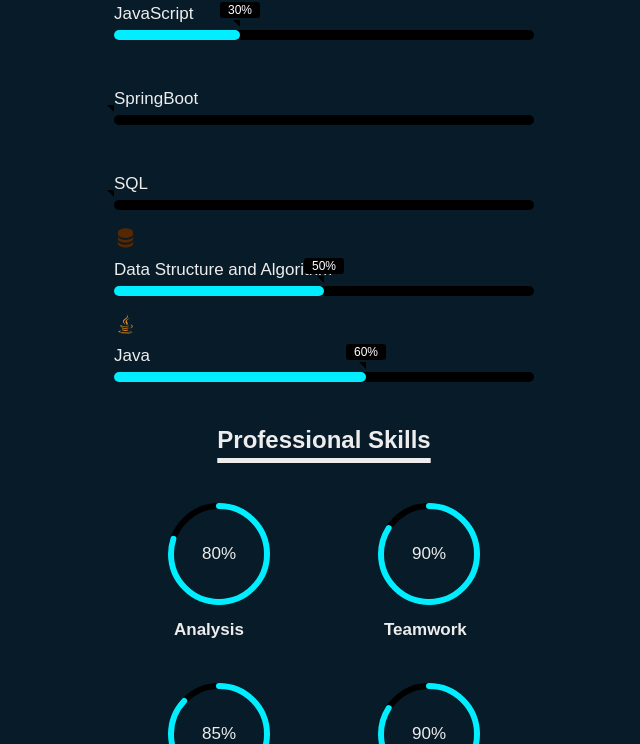
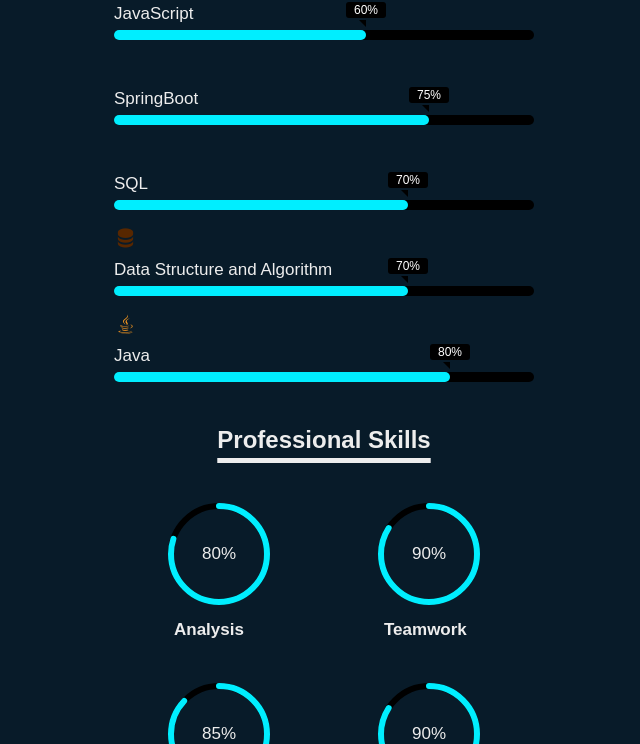
Before and after one commit to DevendraKalmodiya/portfolio, a plain HTML site: page index.html in a window 1280 px wide. Shown: the part 1984-2728 px from the top of the page, without its empty margins (96-736 px from the left). Drawn offline with nearby package versions, Linux system fonts and the light colour scheme.

Commit message:
Update style.css

```diff
--- a/style.css
+++ b/style.css
@@ -366,27 +366,27 @@
 }
 
 .progress-line.html span{
+    width: 80%;
+}
+
+.progress-line.javascript span{
     width: 60%;
 }
 
-.progress-line.javascript span{
-    width: 30%;
-}
-
-.progress-line.cpp span{
+.progress-line.SpringBoot span{
     width: 75%;
 }
 
-.progress-line.python span{
+.progress-line.SQL span{
     width: 70%;
 }
 
 .progress-line.dsa span{
-    width: 50%;
+    width: 70%;
 }
 
 .progress-line.java span{
-    width: 60%;
+    width: 80%;
 }
 
 .progress-line span::after{
@@ -404,27 +404,27 @@
 }
 
 .progress-line.html span::after{
+    content: "80%";
+}
+
+.progress-line.javascript span::after{
     content: "60%";
 }
 
-.progress-line.javascript span::after{
-    content: "30%";
-}
-
-.progress-line.cpp span::after{
+.progress-line.SpringBoot span::after{
     content: "75%";
 }
 
-.progress-line.python span::after{
+.progress-line.SQL span::after{
     content: "70%";
 }
 
 .progress-line.dsa span::after{
-    content: "50%";
+    content: "70%";
 }
 
 .progress-line.java span::after{
-    content: "60%";
+    content: "80%";
 }
 
 .progress-line span::before{
```
